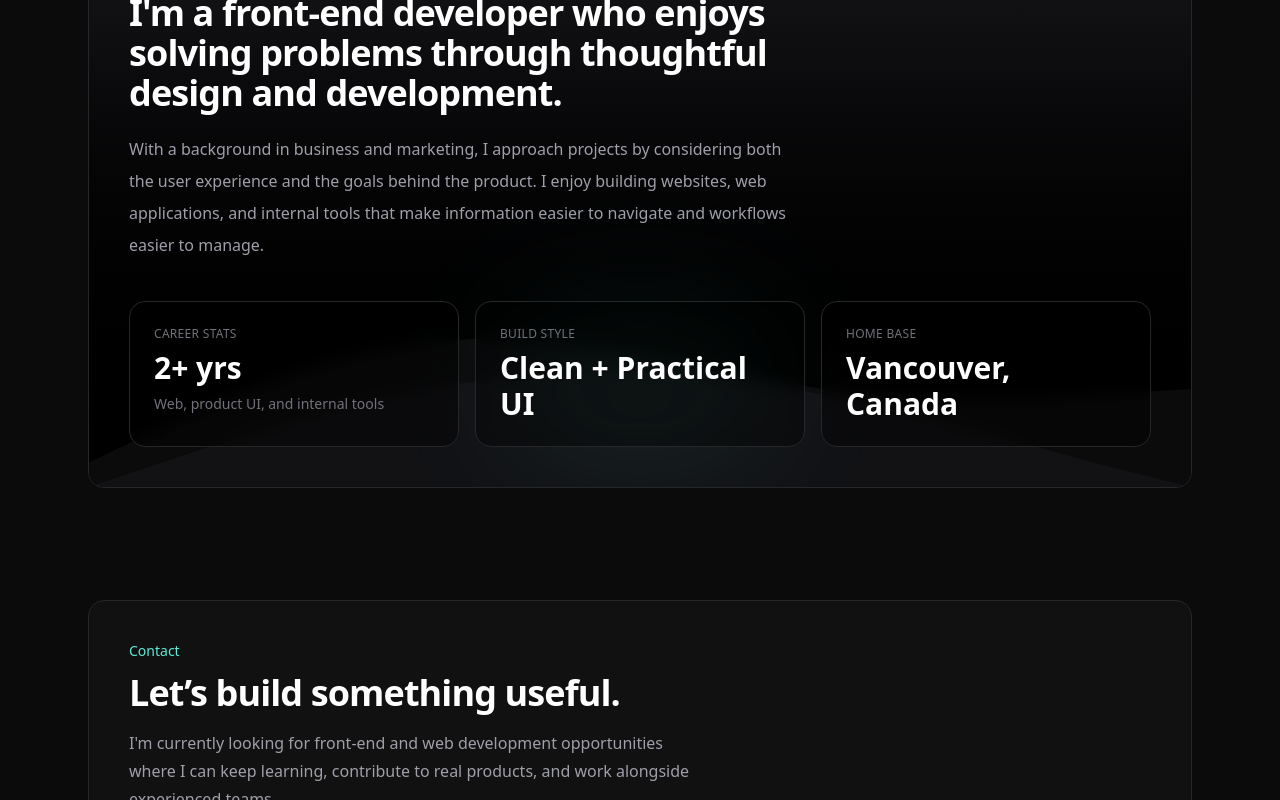
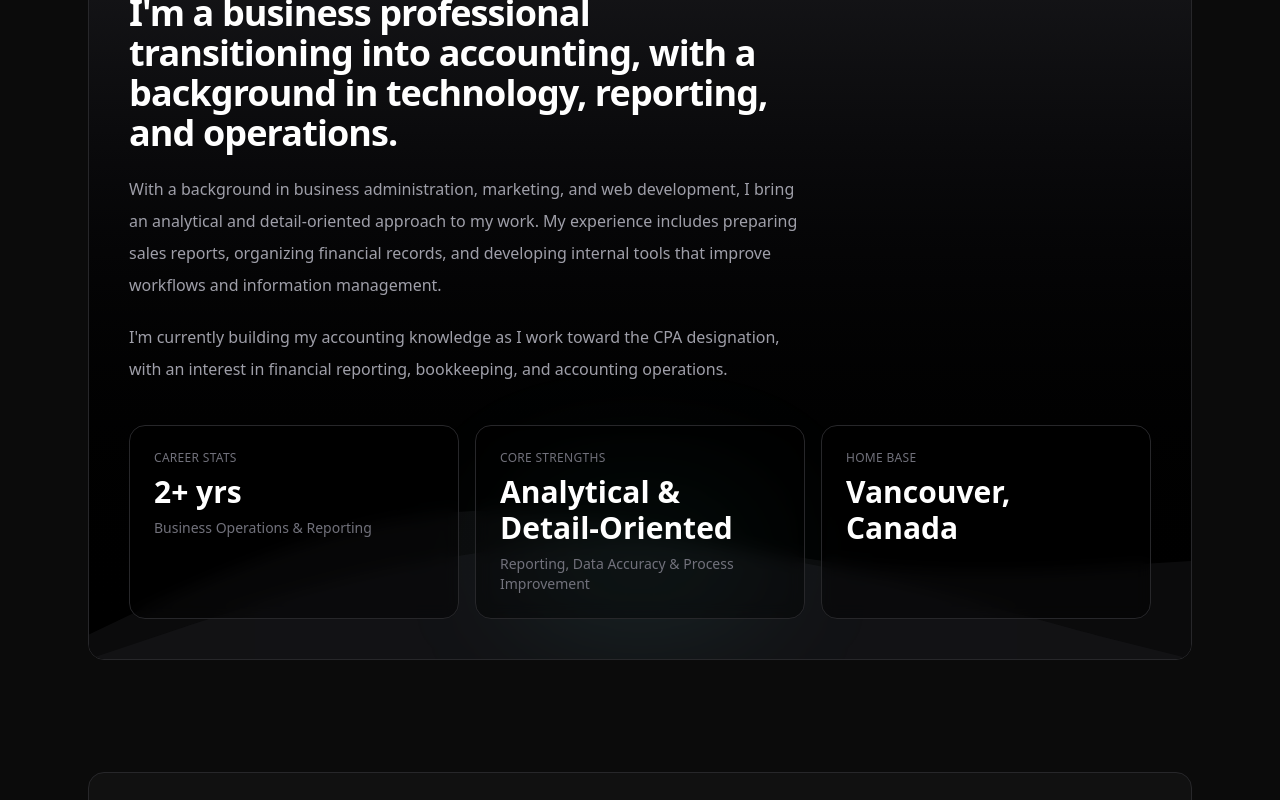
Before and after one commit to nicole-sedillo/portfolio-v3, a Next.js app: page / in a window 1280 px wide. Shown: the part 860-1660 px from the top of the page. Built offline with nearby package versions, Linux system fonts and the light colour scheme.

Commit message:
modified about and contact sections

```diff
--- a/app/page.tsx
+++ b/app/page.tsx
@@ -96,11 +96,15 @@ export default function Home() {
               <p className="mb-3 text-sm font-medium text-[#5EEAD4]">About</p>
 
               <h2 className="max-w-2xl text-3xl font-semibold tracking-tight md:text-4xl">
-                I'm a front-end developer who enjoys solving problems through thoughtful design and development.
+                I'm a business professional transitioning into accounting, with a background in technology, reporting, and operations.
               </h2>
 
               <p className="mt-5 max-w-2xl leading-8 text-zinc-400">
-                With a background in business and marketing, I approach projects by considering both the user experience and the goals behind the product. I enjoy building websites, web applications, and internal tools that make information easier to navigate and workflows easier to manage.
+                With a background in business administration, marketing, and web development, I bring an analytical and detail-oriented approach to my work. My experience includes preparing sales reports, organizing financial records, and developing internal tools that improve workflows and information management.
+              </p>
+
+              <p className="mt-5 max-w-2xl leading-8 text-zinc-400">
+                I'm currently building my accounting knowledge as I work toward the CPA designation, with an interest in financial reporting, bookkeeping, and accounting operations.
               </p>
 
               <div className="mt-10 grid gap-4 md:grid-cols-3">
@@ -110,15 +114,18 @@ export default function Home() {
                   </p>
                   <p className="mt-2 text-3xl font-semibold">2+ yrs</p>
                   <p className="mt-2 text-sm text-zinc-500">
-                    Web, product UI, and internal tools
+                    Business Operations & Reporting
                   </p>
                 </div>
 
                 <div className="rounded-2xl border border-zinc-800 bg-black/40 p-6 backdrop-blur">
                   <p className="text-xs uppercase tracking-wide text-zinc-500">
-                    Build Style
+                    Core Strengths
                   </p>
-                  <p className="mt-2 text-3xl font-semibold">Clean + Practical UI</p>
+                  <p className="mt-2 text-3xl font-semibold">Analytical & Detail-Oriented</p>
+                  <p className="mt-2 text-sm text-zinc-500">
+                    Reporting, Data Accuracy & Process Improvement
+                  </p>
                 </div>
 
                 <div className="rounded-2xl border border-zinc-800 bg-black/40 p-6 backdrop-blur">
@@ -138,11 +145,11 @@ export default function Home() {
           <p className="mb-3 text-sm font-medium text-[#5EEAD4]">Contact</p>
 
           <h2 className="text-3xl font-semibold tracking-tight md:text-4xl">
-            Let’s build something useful.
+            Let’s connect.
           </h2>
 
           <p className="mt-4 max-w-xl leading-7 text-zinc-400">
-            I'm currently looking for front-end and web development opportunities where I can keep learning, contribute to real products, and work alongside experienced teams.
+            I'm currently seeking opportunities in accounting, bookkeeping, and financial operations where I can apply my background in business, reporting, and administration while continuing to develop my accounting skills.
           </p>
 
           <div className="mt-8 flex flex-wrap gap-4 text-sm">
```
